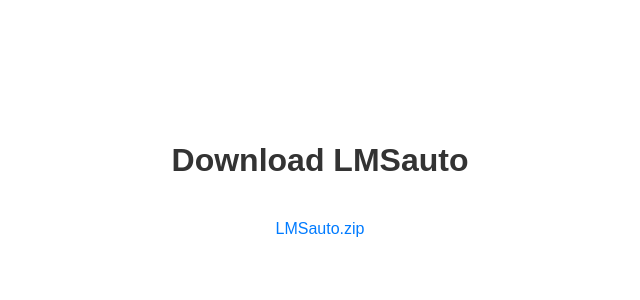
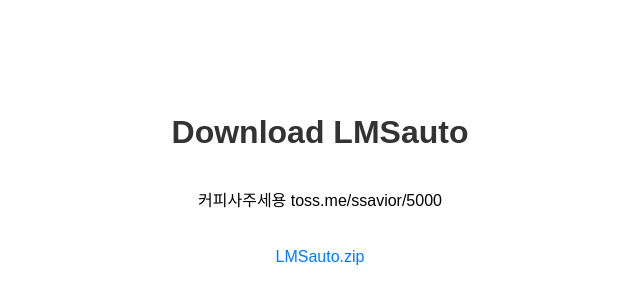
Before and after one commit to thesssavior/thesssavior.github.io, a plain HTML site: page index.html in a window 1280 px wide. Shown: the part 210-510 px from the top of the page, without its empty margins (320-960 px from the left). Drawn offline with Linux system fonts and the light colour scheme.

Commit message:
그지쉑

```diff
--- a/index.html
+++ b/index.html
@@ -8,6 +8,7 @@
 </head>
 <body>
     <h1 id="heading">Download LMSauto</h1>
+    <p>커피사주세용 toss.me/ssavior/5000</p>
     <ul id="file-list">
         <!-- List of files will be populated here -->
     </ul>
```
